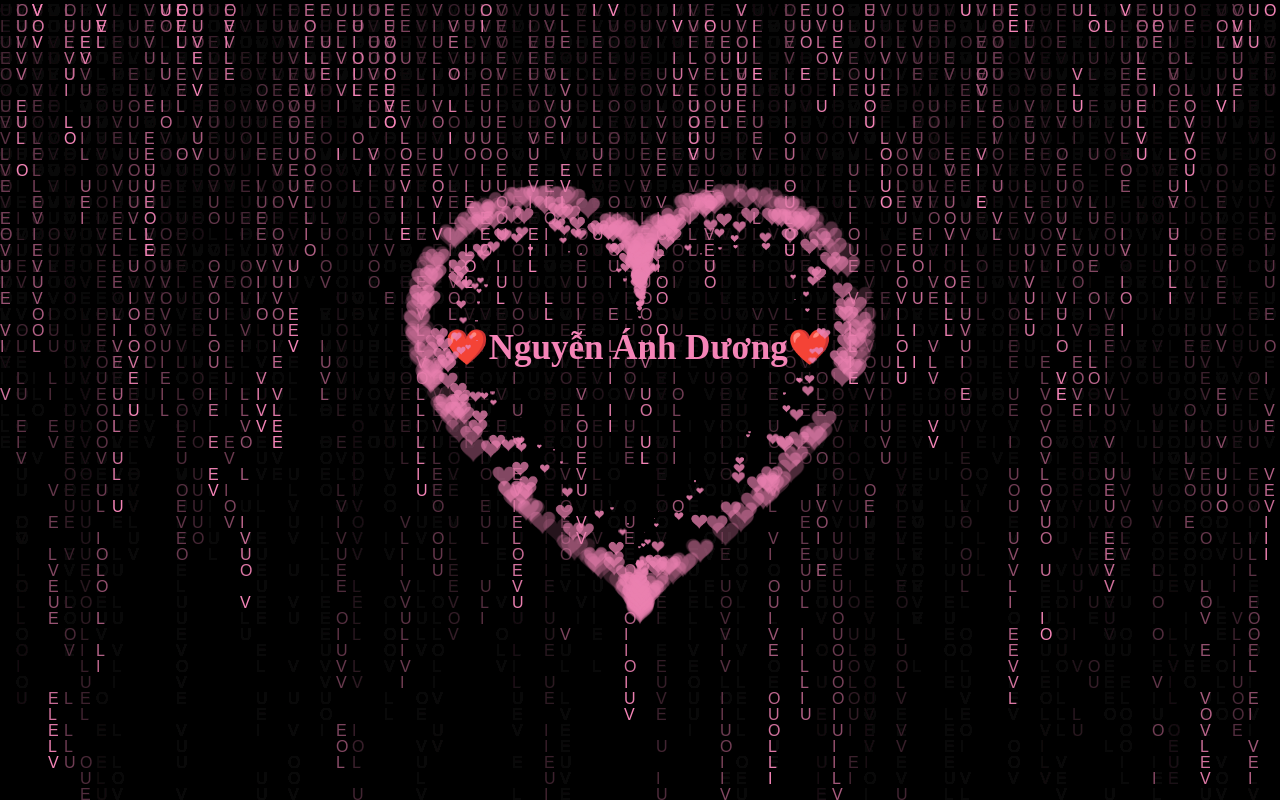
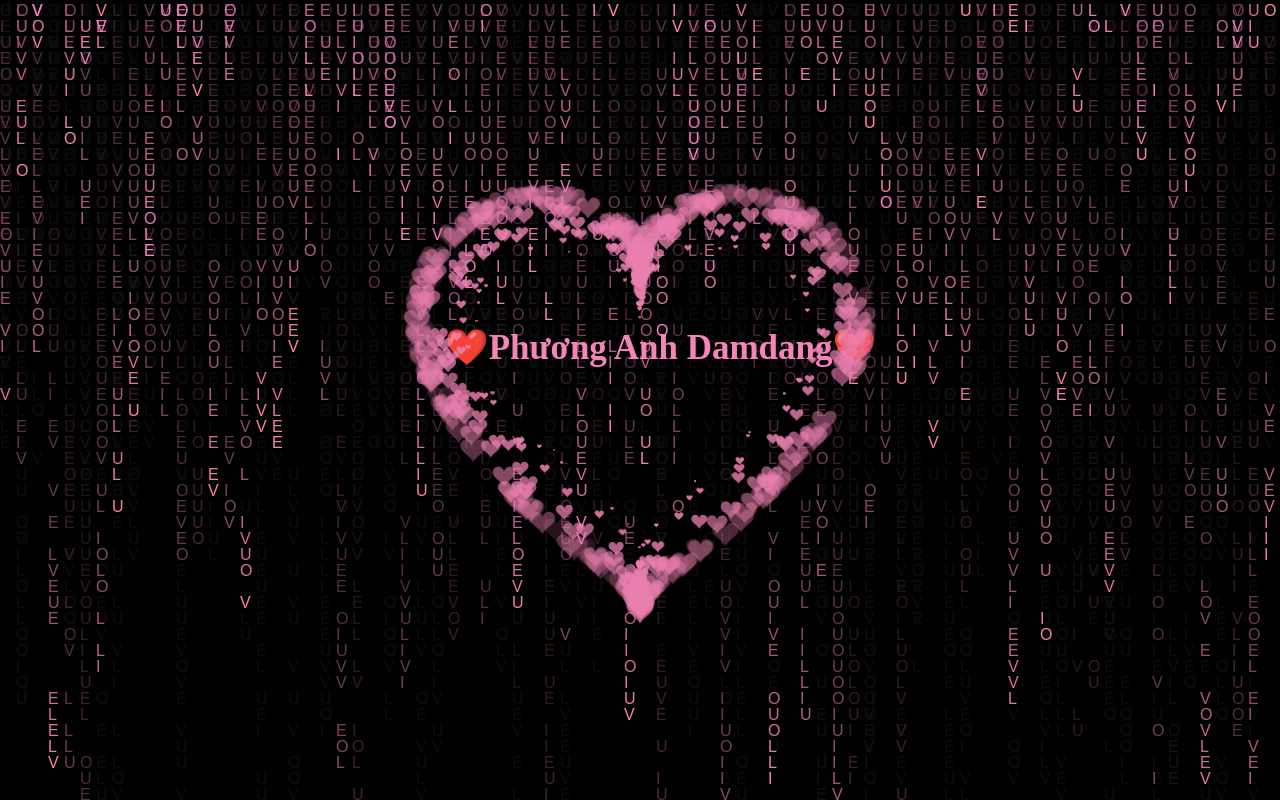
Before and after one commit to hihihaha3/love2, a plain HTML site: page index.html in a window 1280 px wide. Drawn offline with Linux system fonts and the light colour scheme.

Commit message:
Update index.html

```diff
--- a/index.html
+++ b/index.html
@@ -108,7 +108,7 @@
 
   <body>
     <div id="child">
-      <h4>❤️Nguyễn Ánh Dương❤️</h4>
+      <h4>❤️Phương Anh Damdang❤️</h4>
     </div>
     <!--这里写名字❤！！！-->
     <canvas id="pinkboard"></canvas>
```
